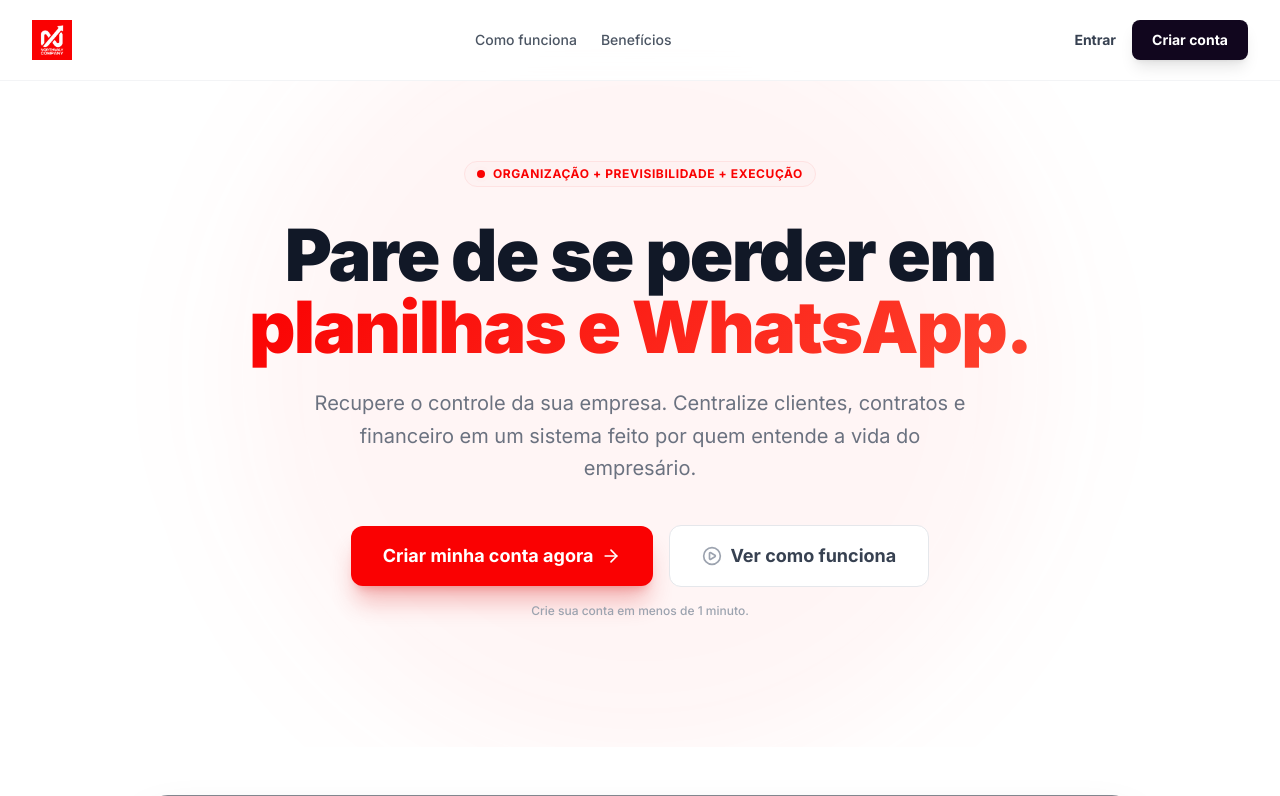
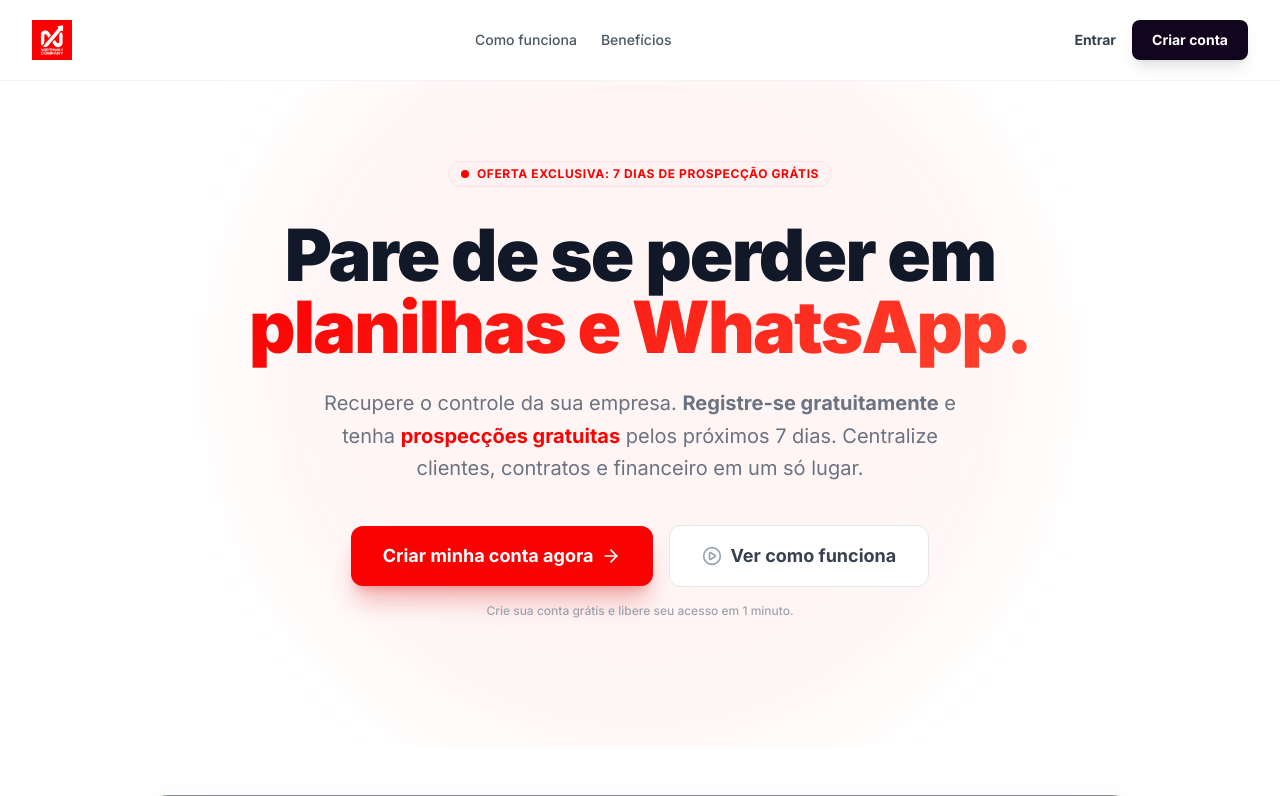
Before and after one commit to marcioholm/NorthWay-2.0, a Flask app: page / in a window 1280 px wide. Shown: the top 796 px of the page. Run offline with Flask 3, Linux system fonts and the light colour scheme; some libraries are stand-ins or nearby versions.

Commit message:
feat: update landing page copy with 7-day free prospecting offer

```diff
--- a/northway_crm/templates/landing.html
+++ b/northway_crm/templates/landing.html
@@ -103,8 +103,8 @@
                         class="animate-ping absolute inline-flex h-full w-full rounded-full bg-red-400 opacity-75"></span>
                     <span class="relative inline-flex rounded-full h-2 w-2 bg-northway-red"></span>
                 </span>
-                <span class="text-xs font-bold text-northway-red uppercase tracking-wider">Organização + Previsibilidade
-                    + Execução</span>
+                <span class="text-xs font-bold text-northway-red uppercase tracking-wider">Oferta Exclusiva: 7 Dias de
+                    Prospecção Grátis</span>
             </div>
 
             <h1 class="text-5xl md:text-7xl font-black tracking-tight text-gray-900 mb-6 leading-[1.1]">
@@ -113,8 +113,9 @@
             </h1>
 
             <p class="text-xl text-gray-500 mb-10 max-w-2xl mx-auto leading-relaxed">
-                Recupere o controle da sua empresa. Centralize clientes, contratos e financeiro em um sistema feito por
-                quem entende a vida do empresário.
+                Recupere o controle da sua empresa. <strong>Registre-se gratuitamente</strong> e tenha <span
+                    class="text-northway-red font-bold">prospecções gratuitas</span> pelos próximos 7 dias. Centralize
+                clientes, contratos e financeiro em um só lugar.
             </p>
 
             <div class="flex flex-col sm:flex-row items-center justify-center gap-4">
@@ -131,7 +132,7 @@
             </div>
 
             <p class="mt-4 text-xs text-gray-400 font-medium">
-                Crie sua conta em menos de 1 minuto.
+                Crie sua conta grátis e libere seu acesso em 1 minuto.
             </p>
         </div>
 
@@ -453,7 +454,8 @@
                 Você já tentou se organizar do seu jeito.
             </h2>
             <p class="text-xl text-gray-500 mb-10">
-                Agora é hora de ter um processo. Crie sua conta e comece hoje.
+                Agora é hora de ter um processo. Registre-se gratuitamente e aproveite <strong>7 dias de
+                    prospecção</strong> por nossa conta.
             </p>
             <a href="{{ url_for('auth.register') }}"
                 class="inline-flex items-center justify-center px-10 py-5 bg-northway-red hover:bg-red-700 text-white rounded-xl font-bold text-lg shadow-xl shadow-red-600/30 transition-all hover:scale-105">
```
